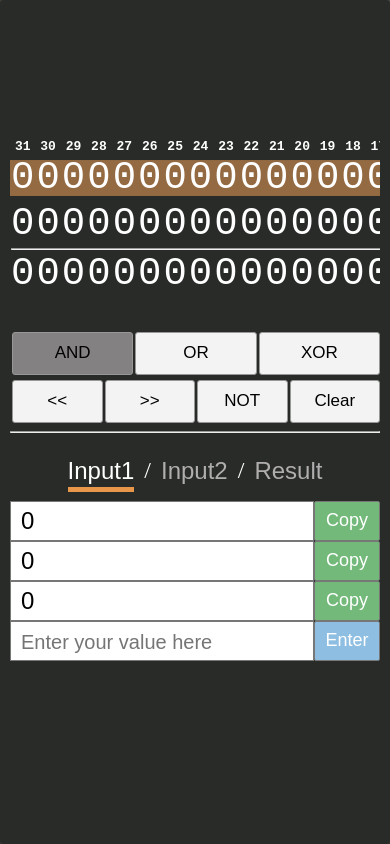
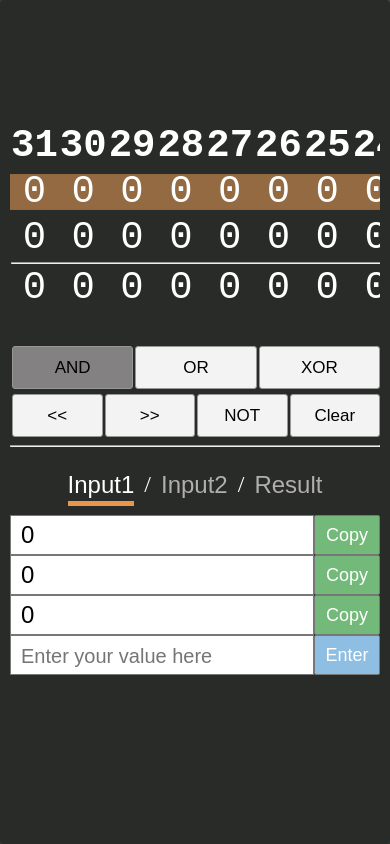
Before and after one commit to Lulkafe/BinaryCalc, a React app: page / in a window 390 px wide. Built offline with nearby package versions, Linux system fonts and the light colour scheme.

Commit message:
Refactored css code for bin table

```diff
--- a/src/components.tsx
+++ b/src/components.tsx
@@ -55,7 +55,7 @@ function BinaryTable () {
     const { state, dispatch} = useContext(CalcContext);
     const { input1, input2, result } = state;
     const ary = [...new Array(32)];
-    const bin_at = (v, i) => (v >> i) & 1;
+    const binAt = (v, i) => (v >> i) & 1;
     const input1_click = (i) =>
         () => dispatch({ type: actions.bits.flip, item: Item.Input1, index: i });
     const input2_click = (i) =>
@@ -63,43 +63,43 @@ function BinaryTable () {
     const result_click =
         () => dispatch({ type: actions.item.update, item: Item.Result});
     const getClass = (item: Item) => {
-        const className = 'binTable__tr--highlight';
-        return (item === state.item)? className : '';
+        const className = ' binTable__tr--highlight';
+        return (item === state.item)? className : ' ';
     }
 
     return (
-    <div id='binTable-wrapper'>
-        <table id='binTable'>
+    <div className='binTable-wrapper'>
+        <table className='binTable'>
             <thead>
                 <tr>
                     { ary.map((d, i) => <th key={'header' + i}>{ 31 - i }</th>) }
                 </tr>
             </thead>
             <tbody>
-                <tr id='binTable__input1' className={getClass(Item.Input1)}>
+                <tr className={'binTable__input1' + getClass(Item.Input1)}>
                     { ary.map((d, i) =>
                         <td onClick={input1_click(31 - i)}
                             key={'input1_' + i}>
-                            {bin_at(input1, 31 - i)}
+                            {binAt(input1, 31 - i)}
                         </td>)}
                 </tr>
-                <tr id='binTable__input2' className={getClass(Item.Input2)}>
+                <tr className={'binTable__input2' + getClass(Item.Input2)}>
                   { ary.map((d, i) =>
                         <td onClick={input2_click(31 - i)}
                             key={'input2_' + i}>
-                            {bin_at(input2, 31 - i)}
+                            {binAt(input2, 31 - i)}
                         </td>)}
                 </tr>
                 <tr>
                     <td colSpan={32} key='binTable_separator'>
-                        <hr id='binTable__separator'/>
+                        <hr className='binTable__separator'/>
                     </td>
                 </tr>
-                <tr id='binTable__result' className={getClass(Item.Result)}
+                <tr className={'binTable__result' + getClass(Item.Result)}
                     onClick={result_click}>
                     { ary.map((d, i) =>
                         <td key={'result_' + i}>
-                            { bin_at(result, 31 - i) }
+                            { binAt(result, 31 - i) }
                         </td> )}
                 </tr>
             </tbody>
--- a/src/style.css
+++ b/src/style.css
@@ -27,16 +27,17 @@ html, body {
     flex-direction: column;
 }
 
-#binTable {
+.binTable {
     text-align: center;
     font-family: monospace;
     margin: 0 auto;
     padding: 30px 0 5px 0;
     overflow: hidden;
     border-spacing: 0px;
+    font-size: 36px;
 }
 
-#binTable__separator {
+.binTable__separator {
     margin: 0;
 }
 
@@ -44,28 +45,11 @@ html, body {
     background: linear-gradient(0deg, rgba(40,43,40,1) 0%, rgba(40,43,40,1) 11%, rgba(148,106,66,1) 12%, rgba(148,106,66,1) 88%, rgba(40,43,40,1) 89%, rgba(40,43,40,1) 100%);
 }
 
-#binTable-wrapper {
+.binTable-wrapper {
     width: 100%;
 }
 
-#binTable__input1, #binTable__input2, #binTable__result {
-    font-size: 36px;
-}
-
-
-#binTable__input1 td, #binTable__input2 td {
-    cursor: pointer;
-}
-
-.binTable__highlight-bar {
-    position: absolute;
-    background: var(--accent-color);
-    width: 8px;
-    height: 40px;
-    left: 29px;
-}
-
-#binTable__result {
+.binTable__input1, .binTable__input2, .binTable__result {
     cursor: pointer;
 }
 
@@ -335,11 +319,11 @@ html, body {
 
 @media only screen and (max-width: 875px) {
 
-    #binTable-wrapper {
+    .binTable-wrapper {
         overflow-x:scroll;
     }
 
-    #binTable__input1, #binTable__input2, #binTable__result {
+    .binTable {
         font-size: 39px;
     }
 
@@ -384,7 +368,7 @@ html, body {
 
 @media only screen and (max-width: 450px) {
 
-    #binTable {
+    .binTable {
         padding-top: 0px;
         padding-bottom: 10px;
     }
```
